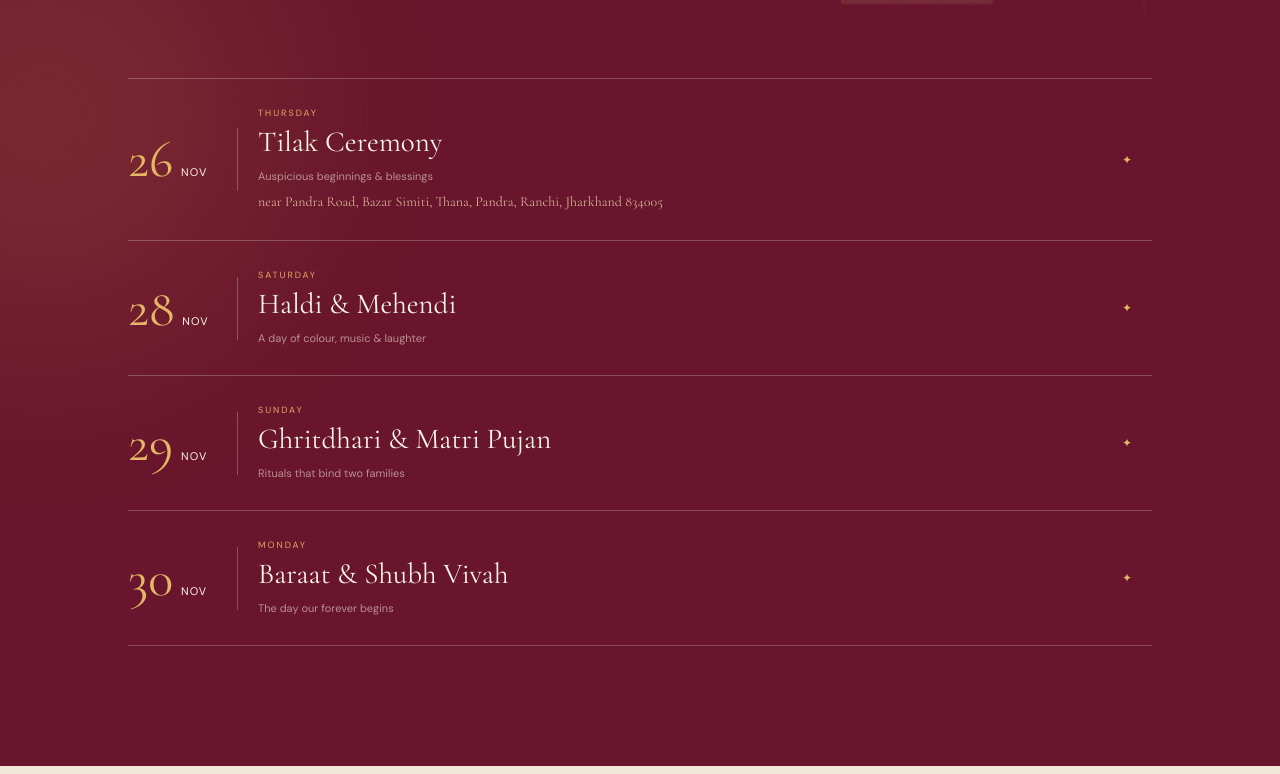
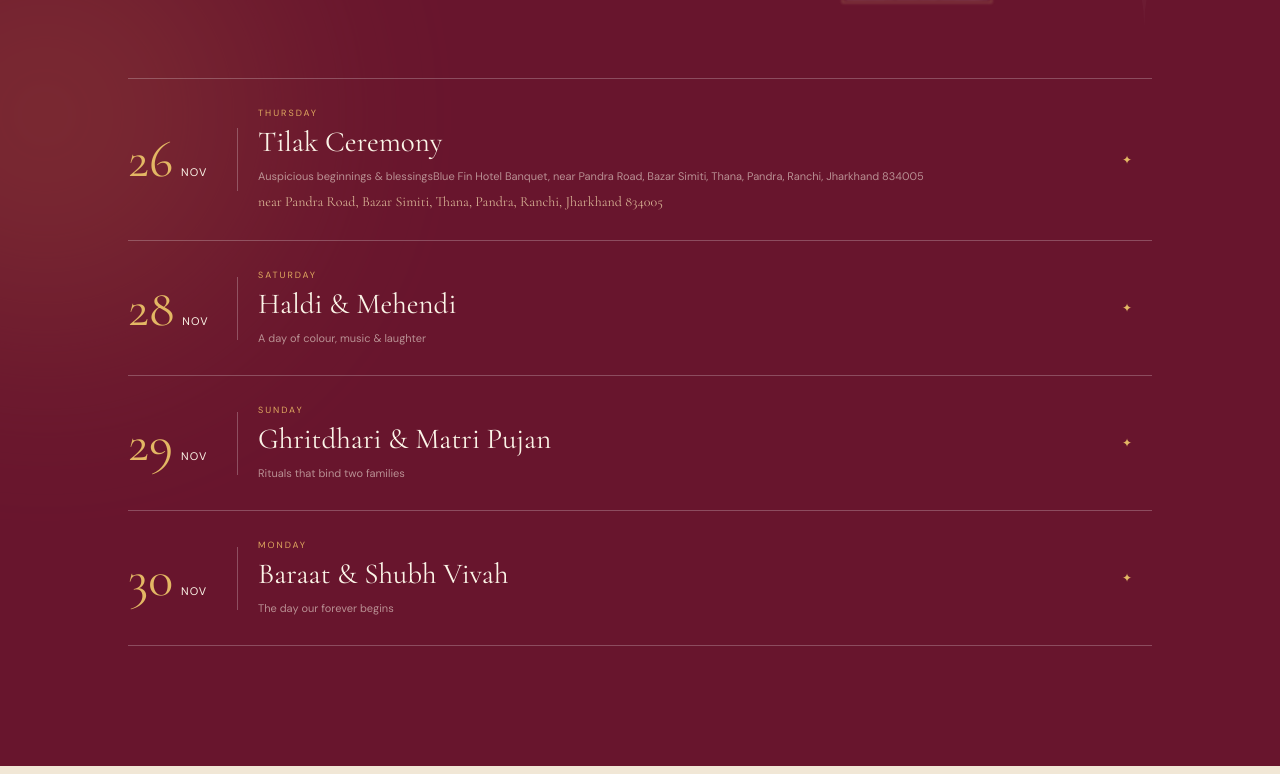
Before and after one commit to Akash-kr-gupta/Invitation, a React (Vite) app: page / in a window 1280 px wide. Shown: the part 2646-3420 px from the top of the page. Built offline with nearby package versions, Linux system fonts and the light colour scheme.

Commit message:
Add Tilak ceremony venue address

```diff
--- a/src/main.jsx
+++ b/src/main.jsx
@@ -4,7 +4,7 @@ import { ArrowDown, ArrowUpRight, CalendarDays, Clock3, Heart, MapPin, Menu, Spa
 import "./styles.css";
 
 const events = [
-  { date: "26", month: "NOV", day: "Thursday", title: "Tilak Ceremony", note: "Auspicious beginnings & blessings", address: "near Pandra Road, Bazar Simiti, Thana, Pandra, Ranchi, Jharkhand 834005" },
+  { date: "26", month: "NOV", day: "Thursday", title: "Tilak Ceremony", note: "Auspicious beginnings & blessings", address: "Blue Fin Hotel Banquet, near Pandra Road, Bazar Simiti, Thana, Pandra, Ranchi, Jharkhand 834005" },
   { date: "28", month: "NOV", day: "Saturday", title: "Haldi & Mehendi", note: "A day of colour, music & laughter" },
   { date: "29", month: "NOV", day: "Sunday", title: "Ghritdhari & Matri Pujan", note: "Rituals that bind two families" },
   { date: "30", month: "NOV", day: "Monday", title: "Baraat & Shubh Vivah", note: "The day our forever begins" },
@@ -45,7 +45,7 @@ function App() {
         <div className="bride-feature reveal"><div className="bride-copy"><p className="kicker">Meet the bride</p><h3>Grace, joy<br /><em>& a little magic.</em></h3><p>Every celebration is brighter with Riya in it. Here’s to the laughter, the rituals and all the little moments that led us here.</p></div><img src="/bride-portrait.jpeg" alt="Riya in traditional wedding attire" /></div>
       </section>
 
-      <section id="schedule" className="schedule section"><div className="schedule-glow" /><div className="section-label light reveal">02 / THE CELEBRATIONS <span>come celebrate with us</span></div><div className="schedule-head reveal"><div><p className="kicker gold">Shubh vivah samaroh</p><h2>Four days of<br /><em>joy & rituals</em></h2></div><div className="schedule-intro"><p>Every celebration is a thread in our story. Come be part of the colour, the music, the traditions and the love.</p><img src="/couple-fireworks.jpeg" alt="Ankit and Riya celebrating together" /></div></div><div className="events reveal">{events.map((event, index) => <article className="event" key={event.title} style={{ "--delay": `${index * 80}ms` }}><div className="event-date"><strong>{event.date}</strong><span>{event.month}</span></div><div className="event-info"><p>{event.day}</p><h3>{event.title}</h3><span>{event.note}</span></div><div className="event-icon">✦</div></article>)}</div></section>
+      <section id="schedule" className="schedule section"><div className="schedule-glow" /><div className="section-label light reveal">02 / THE CELEBRATIONS <span>come celebrate with us</span></div><div className="schedule-head reveal"><div><p className="kicker gold">Shubh vivah samaroh</p><h2>Four days of<br /><em>joy & rituals</em></h2></div><div className="schedule-intro"><p>Every celebration is a thread in our story. Come be part of the colour, the music, the traditions and the love.</p><img src="/couple-fireworks.jpeg" alt="Ankit and Riya celebrating together" /></div></div><div className="events reveal">{events.map((event, index) => <article className="event" key={event.title} style={{ "--delay": `${index * 80}ms` }}><div className="event-date"><strong>{event.date}</strong><span>{event.month}</span></div><div className="event-info"><p>{event.day}</p><h3>{event.title}</h3><span>{event.note}</span>{event.address && <span className="event-address">{event.address}</span>}</div><div className="event-icon">✦</div></article>)}</div></section>
 
       <section id="details" className="details section"><div className="section-label reveal">03 / THE DETAILS <span>save the date</span></div><div className="details-grid"><div className="details-copy reveal"><p className="kicker">Join us in Ranchi</p><h2>Where memories<br /><em>will be made.</em></h2><div className="detail-row"><MapPin size={20} /><div><strong>Ranchi Darbar</strong><span>Friends Colony, Pandra<br />Ratu Road, Ranchi — 834005</span></div></div><div className="detail-row"><Clock3 size={20} /><div><strong>Wedding ceremony</strong><span>Monday, 30 November 2026<br />Baraat departure at 7:00 PM</span></div></div><a className="map-link" href="https://www.google.com/maps/search/Ranchi+Darbar+Ranchi" target="_blank" rel="noreferrer">Open in Google Maps <ArrowUpRight size={15} /></a></div><div className="details-art reveal"><div className="art-ring"><img src="/couple-fireworks.jpeg" alt="Ankit and Riya at their celebration" /></div><div className="art-caption">A celebration<br /><em>of two families</em></div></div></div></section>
 
```
Also changed, not shown: 3 other files (tests, documents, lock files or other folders).
